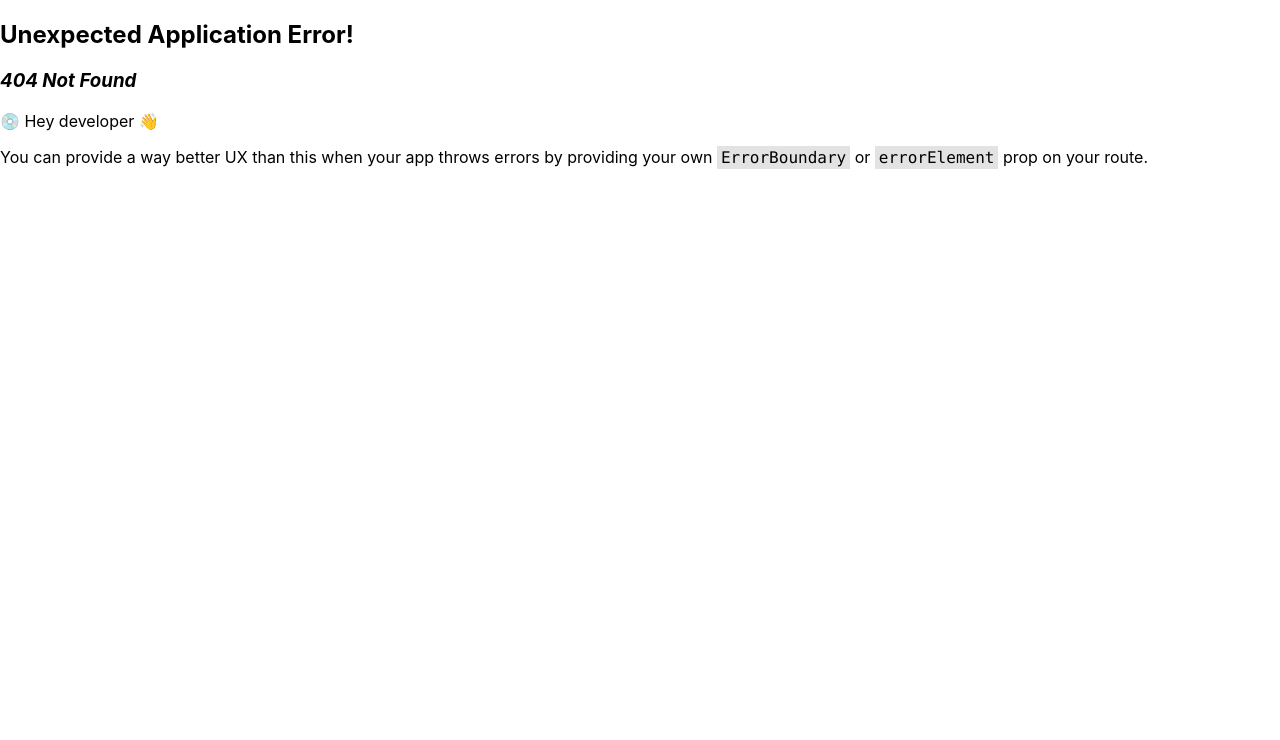
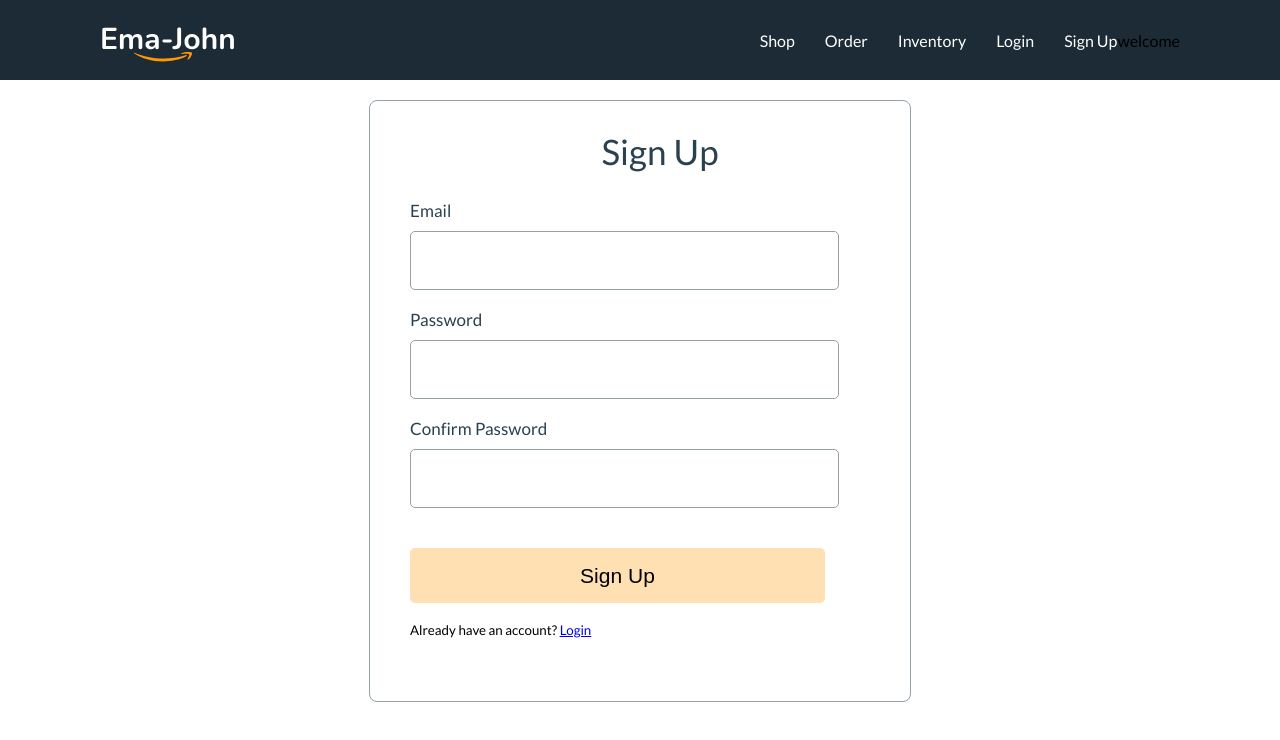
Before and after one commit to iqbalitsmy/ema-john-simple-react-web, a React (Create React App) app in the folder ema-john/: page /signup in a window 1280 px wide. Before the commit this address had no page. Shown: the top 740 px of the page. Built offline with nearby package versions, Linux system fonts and the light colour scheme.

Commit message:
Login and signup page dev

```diff
--- a/ema-john/package.json
+++ b/ema-john/package.json
@@ -9,6 +9,7 @@
     "@testing-library/jest-dom": "^5.17.0",
     "@testing-library/react": "^13.4.0",
     "@testing-library/user-event": "^13.5.0",
+    "firebase": "^10.1.0",
     "localforage": "^1.10.0",
     "match-sorter": "^6.3.1",
     "react": "^18.2.0",
--- a/ema-john/src/components/Header/Header.jsx
+++ b/ema-john/src/components/Header/Header.jsx
@@ -1,9 +1,12 @@
-import React from 'react';
+import React, { useContext } from 'react';
 import './Header.css'
 import logo from '../../images/Logo.svg'
 import { Link } from 'react-router-dom';
+import { AuthContext } from '../providers/AuthProvider';
+
 
 const Header = () => {
+    const { user } = useContext(AuthContext);
     return (
         <nav className='header'>
             <img src={logo} alt='Empty' />
@@ -12,6 +15,8 @@
                 <Link to="/orders">Order</Link>
                 <Link to="/inventory">Inventory</Link>
                 <Link to="/login">Login</Link>
+                <Link to="/signup">Sign Up</Link>
+                {user && <span>welcome</span>}
             </div>
         </nav>
     );
--- /dev/null
+++ b/ema-john/src/components/Login/Login.css
@@ -0,0 +1,56 @@
+.form-container {
+    width: 500px;
+    height: 600px;
+    margin: 20px auto;
+    border-radius: 8px;
+    border: 1px solid #95A0A7;
+    padding-left: 40px;
+}
+
+.form-title {
+    color: #2A414F;
+    font-family: Lato;
+    font-size: 35px;
+    font-style: normal;
+    font-weight: 400;
+    line-height: normal;
+    letter-spacing: 0.088px;
+    text-align: center;
+}
+
+.form-control {
+    margin-bottom: 20px;
+}
+
+.form-control label {
+    display: block;
+    font-size: 17px;
+    line-height: 20px;
+    letter-spacing: 0.026px;
+    color: #2A414F;
+    margin-bottom: 10px;
+}
+
+.form-control input {
+    width: 415px;
+    height: 55px;
+    border-radius: 5px;
+    font-size: 1.5em;
+    border: 1px solid #95A0A7;
+    padding-left: 10px;
+}
+
+.btn-submit {
+    width: 415px;
+    height: 55px;
+    margin-top: 20px;
+    border-radius: 5px;
+    background: rgba(255, 153, 0, 0.30);
+    border: none;
+    font-size: 21px;
+    letter-spacing: 0.032px;
+}
+.btn-submit:hover {
+    background: rgba(255, 153, 0, 0.6);
+
+}
--- a/ema-john/src/components/Login/Login.jsx
+++ b/ema-john/src/components/Login/Login.jsx
@@ -1,9 +1,23 @@
 import React from 'react';
+import './Login.css'
+import { Link } from 'react-router-dom';
 
 const Login = () => {
     return (
-        <div>
-            <h1>Login</h1>
+        <div className='form-container'>
+            <h2 className='form-title'>Login</h2>
+            <form>
+                <div className='form-control'>
+                    <label htmlFor="email">Email</label>
+                    <input type='email' name='email' id='' required placeholder='' />
+                </div>
+                <div className='form-control'>
+                    <label htmlFor="password">Password</label>
+                    <input type='password' name='password' id='' required placeholder='' />
+                </div>
+                <input className='btn-submit' type="submit" value="Login" />
+            </form>
+            <p><small>New to ema-john? <Link to='/signup'>Create New Account</Link></small></p>
         </div>
     );
 };
--- /dev/null
+++ b/ema-john/src/components/SignUp/SignUp.css
@@ -0,0 +1,3 @@
+.text-error {
+    color: rgb(230, 65, 65);
+}
--- /dev/null
+++ b/ema-john/src/components/SignUp/SignUp.jsx
@@ -0,0 +1,50 @@
+import React, { useState } from 'react';
+import './SignUp.css'
+import { Link } from 'react-router-dom';
+
+const SignUp = () => {
+    const [error, setError] = useState('');
+
+    const handleSignUp = (event) => {
+        event.preventDefault();
+
+        const form = event.target;
+        const email = form.email.value;
+        const password = form.password.value;
+        const confirm = form.confirm.value;
+        console.log(email, password, confirm)
+
+        if(password !== confirm) {
+            setError("Your password did not match");
+            return;
+        } else if (password.length < 6) {
+            setError("Password must be 6 character or longer");
+            return;
+        }
+    }
+
+    return (
+        <div className='form-container'>
+            <h2 className='form-title'>Sign Up</h2>
+            <form onSubmit={handleSignUp}>
+                <div className='form-control'>
+                    <label htmlFor="email">Email</label>
+                    <input type='email' name='email' id='' required placeholder='' />
+                </div>
+                <div className='form-control'>
+                    <label htmlFor="password">Password</label>
+                    <input type='password' name='password' id='' required placeholder='' />
+                </div>
+                <div className='form-control'>
+                    <label htmlFor="confirm">Confirm Password</label>
+                    <input type='password' name='confirm' id='' required placeholder='' />
+                </div>
+                <input className='btn-submit' type="submit" value="Sign Up" />
+            </form>
+            <p><small>Already have an account? <Link to='/login'>Login</Link></small></p>
+            <p className="text-error">{error}</p>
+        </div>
+    );
+};
+
+export default SignUp;
--- /dev/null
+++ b/ema-john/src/components/providers/AuthProvider.jsx
@@ -0,0 +1,22 @@
+import React, { createContext } from 'react';
+
+export const AuthContext = createContext(null);
+
+const AuthProvider = ({ children }) => {
+
+    const user = {displayName: 'Al Katra'}
+
+    const authInfo = {
+        user,
+    }
+
+    return (
+        <div>
+            <AuthContext.Provider value={authInfo}>
+                {children}
+            </AuthContext.Provider>
+        </div>
+    );
+};
+
+export default AuthProvider;
--- a/ema-john/src/index.css
+++ b/ema-john/src/index.css
@@ -1,8 +1,9 @@
+@import url('https://fonts.googleapis.com/css2?family=Lato:wght@400;700&display=swap');
+
+
 body {
   margin: 0;
-  font-family: -apple-system, BlinkMacSystemFont, 'Segoe UI', 'Roboto', 'Oxygen',
-    'Ubuntu', 'Cantarell', 'Fira Sans', 'Droid Sans', 'Helvetica Neue',
-    sans-serif;
+  font-family: 'Lato', sans-serif;
   -webkit-font-smoothing: antialiased;
   -moz-osx-font-smoothing: grayscale;
 }
```
Also changed, not shown: ema-john/src/firebase/firebase.config.js (added, +19 -0 lines), ema-john/src/index.js (+11 -5 lines), 2 other files (tests, documents, lock files or other folders).
